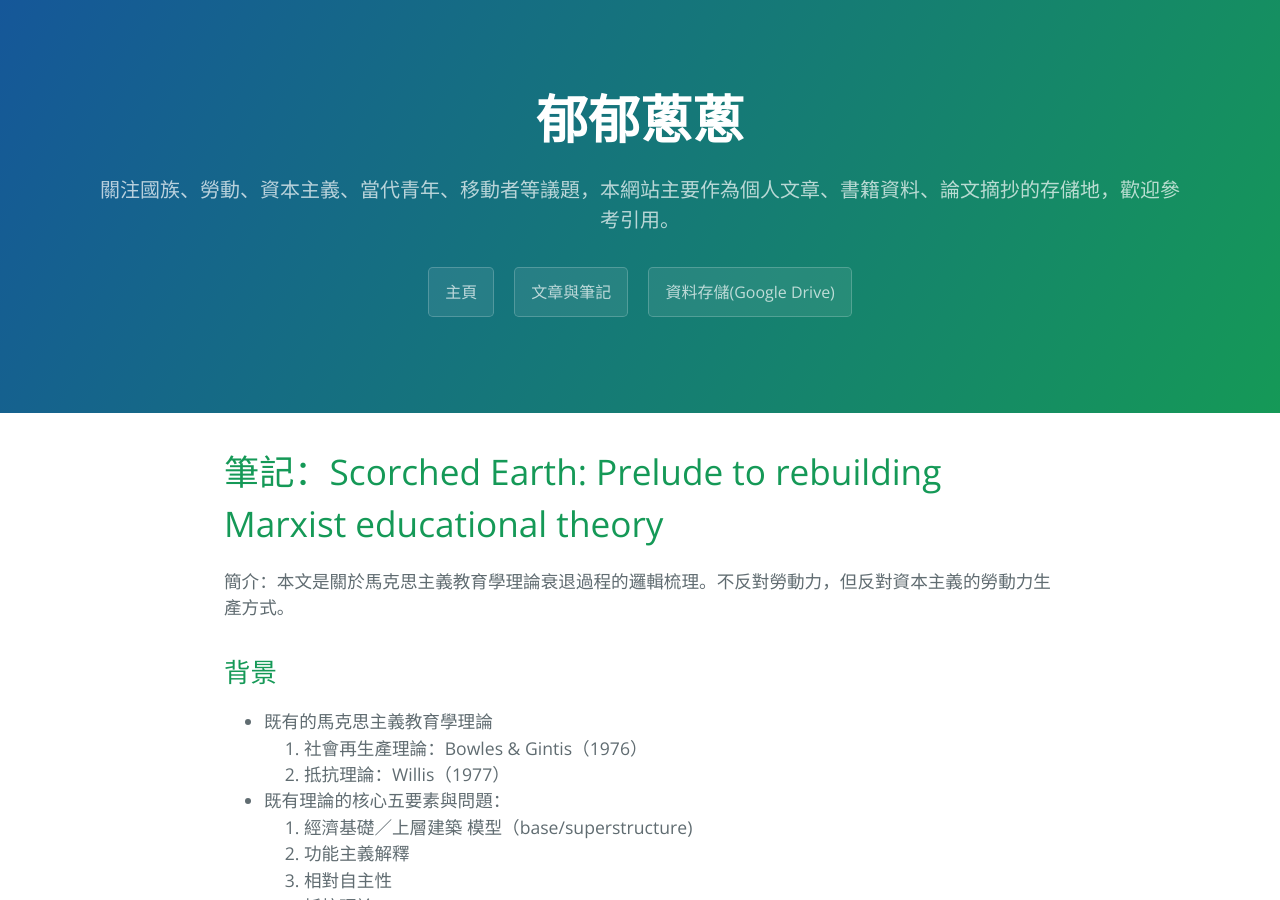
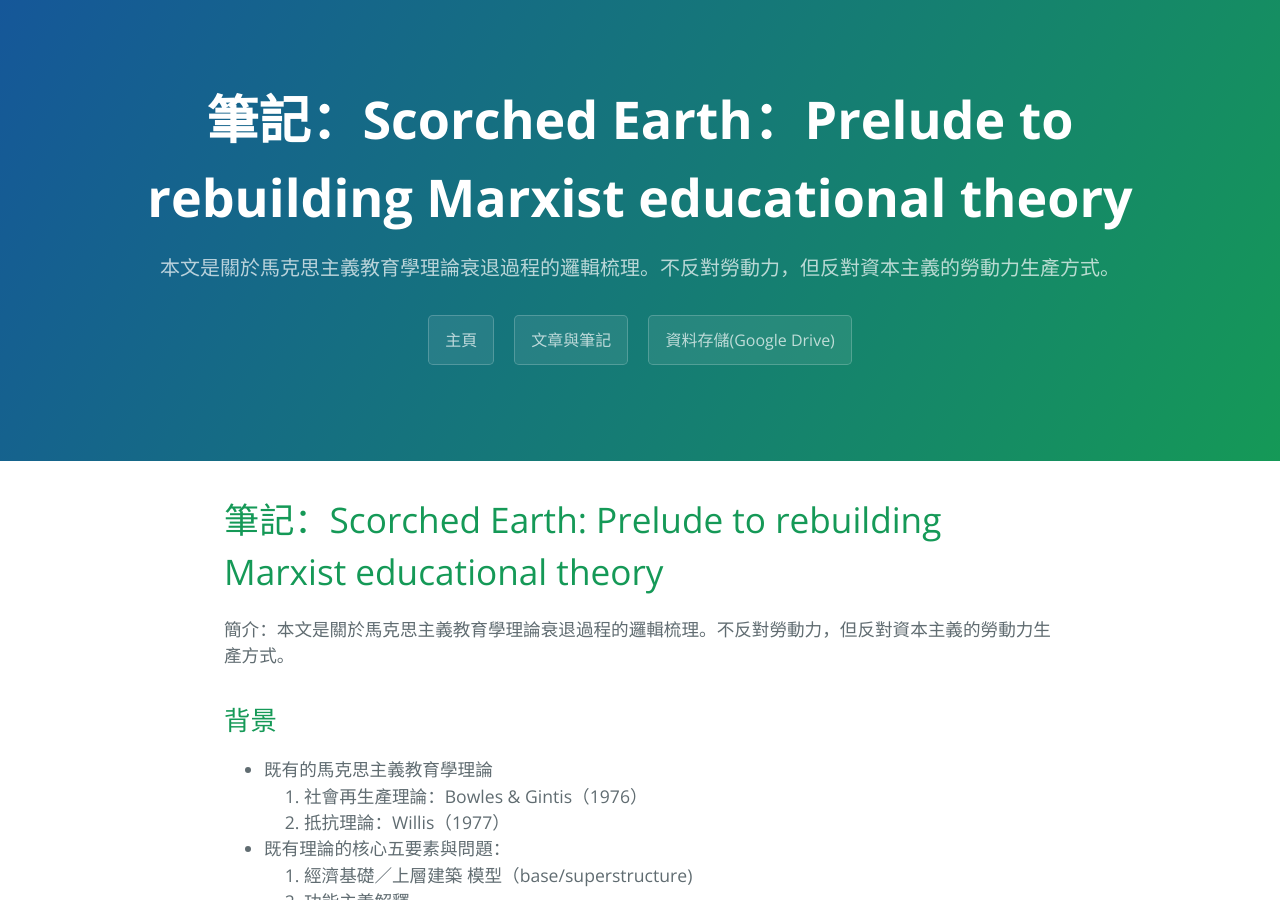
Before and after one commit to p-library/b614103080, a Jekyll site: the page built from _posts/2017-11-29-筆記-Prelude-to-rebuilding-Marxist-educational-theory.md, in a window 1280 px wide and 900 px high. Built offline with Jekyll 4.4.1, drawn with Linux system fonts in a browser that asks for light colours; our own code applies the rules of GitHub Pages for plain Markdown files.

Commit message:
Update 2017-11-29-筆記-Prelude-to-rebuilding-Marxist-educational-theory.md

```diff
--- a/_posts/2017-11-29-筆記-Prelude-to-rebuilding-Marxist-educational-theory.md
+++ b/_posts/2017-11-29-筆記-Prelude-to-rebuilding-Marxist-educational-theory.md
@@ -1,6 +1,6 @@
 ---
 layout: page
-title: 筆記：Scorched Earth: Prelude to rebuilding Marxist educational theory
+title: 筆記：Scorched Earth：Prelude to rebuilding Marxist educational theory
 description: 本文是關於馬克思主義教育學理論衰退過程的邏輯梳理。不反對勞動力，但反對資本主義的勞動力生產方式。
 ---
 
```
